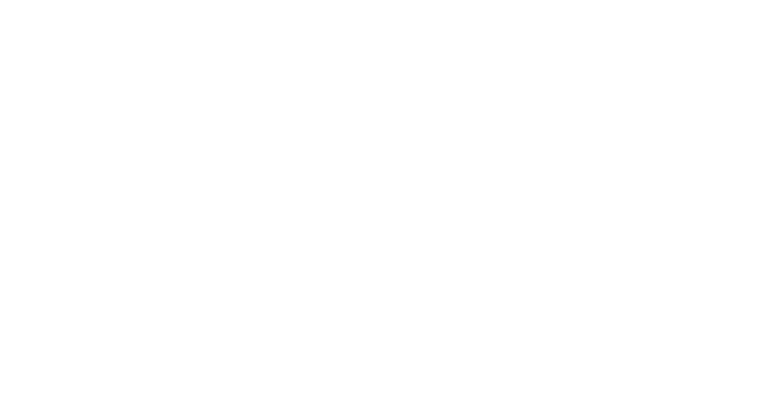
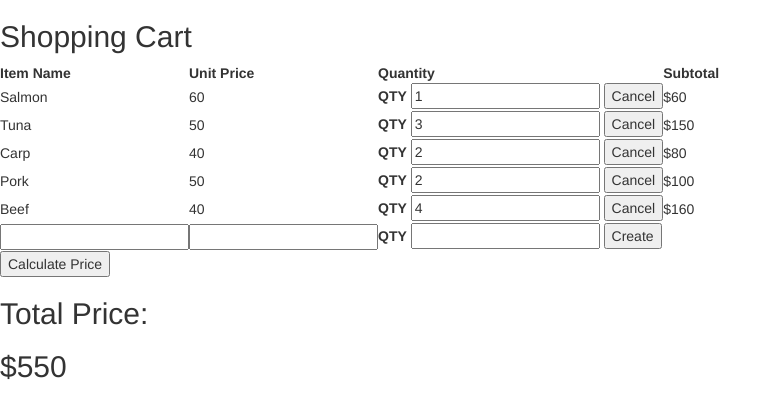
Before and after one commit to Payoshika/Simple-Shopping-Cart, a plain HTML site: page index.html in a window 1280 px wide. Shown: the whole page, without its empty margins (0-782 px from the left). Drawn offline with nearby package versions, Linux system fonts and the light colour scheme.

Commit message:
made basic function. subtotal calc and total calc are not working properly due to non-relfection of the updated values.

```diff
--- a/index.html
+++ b/index.html
@@ -15,6 +15,80 @@
     <link href="css/custom.css" rel="stylesheet">
   </head>
   <body>
-
+    <h2>Shopping Cart</h2>
+    <table>
+      <tr>
+        <th>Item Name</th>
+        <th>Unit Price</th>
+        <th>Quantity</th>
+        <th>Subtotal</th>
+      </tr>
+      <tr class="test">
+        <td>Salmon</td>
+        <td class="unit-price">60</td>
+        <td class="quantity">
+          <label for="">QTY</label>
+          <input type="text" value=1>
+          <button class="cancel">Cancel</button>
+        </td>
+        <td class="sub-total"></td>
+      </tr>
+      <tr class="test">
+        <td>Tuna</td>
+        <td class="unit-price">50</td>
+        <td class="quantity">
+          <label for="">QTY</label>
+          <input type="text" value=3>
+          <button class="cancel">Cancel</button>
+        </td>
+        <td class="sub-total"></td>
+      </tr>
+      <tr class="test">
+        <td>Carp</td>
+        <td class="unit-price">40</td>
+        <td class="quantity">
+          <label for="">QTY</label>
+          <input type="text" value=2>
+          <button class="cancel">Cancel</button>
+        </td>
+        <td class="sub-total"></td>
+      </tr>
+      <tr class="test">
+        <td>Pork</td>
+        <td class="unit-price">50</td>
+        <td class="quantity">
+          <label for="">QTY</label>
+          <input type="text" value=2>
+          <button class="cancel">Cancel</button>
+        </td>
+        <td class="sub-total"></td>
+      </tr>
+      <tr class="test">
+        <td>Beef</td>
+        <td class="unit-price">40</td>
+        <td class="quantity">
+          <label for="">QTY</label>
+          <input type="text" value=4>
+          <button class="cancel">Cancel</button>
+        </td>
+        <td class="sub-total"></td>
+      </tr>
+      <tr>
+        <td><input type="text" value></td>
+        <td class="unit-price"><input type="text" value></td>
+        <td class="quantity">
+          <label for="">QTY</label>
+          <input type="text" value>
+          <button class="create" type="button">Create</button>
+        </td>
+      </tr>
+    </table>
+    <div>
+      <button>Calculate Price</button>
+    </div>
+    <div class="total-price">
+      <h2>Total Price:</h2>
+      <h2>$:----</h2>
+    </div>
   </body>
 </html>
--- a/js/application.js
+++ b/js/application.js
@@ -0,0 +1,73 @@
+
+var priceArray =[]
+
+// total price calculater
+var subTotalCreater = function(){
+  $(".test").each(function(index,value){
+    var quantity = $(value).children(".quantity").children("input").val()
+    var unitPrice = parseFloat($(value).children(".unit-price").html())
+    var subTotal = quantity * unitPrice
+    priceArray.push(subTotal)
+    $(value).children(".sub-total").html(`$${subTotal}`)
+    })
+}
+
+// total price calculater
+var totalPriceFigure = function(){
+  var finalPrice = priceArray.reduce(function(total, value){
+    return total + value
+  },0)
+  $(".total-price h2:nth-child(2)").html(`$${finalPrice}`)
+  priceArray =[]
+}
+
+
+// quantity change will reflect on sub total and total price
+$(document).on('input',$(".test").children(".quantity").children("input").val(), function() {
+    subTotalCreater();
+    totalPriceFigure();
+})
+
+// delete function for existing items.
+ var rowDelete = function(event){
+   $(document).on("click", '.cancel', function(event){
+     $(this).closest("tr").remove()
+   })}
+ //
+ //   $(".test").children(".quantity").children("button").on("click", function(event){
+ //     // $(event.target).parent().parent().remove()
+ //     $(this).closest("tr").remove()
+ //     subTotalCreater();
+ //     totalPriceFigure();
+ //   })
+ // }
+
+// creating new items
+var newItemCreation = function(){
+    $("tr:last() td.quantity").children(".create").on("click", function(){
+    var newName = $("tr:last() td").first().children("input").val()
+    var newUnitPrice = parseFloat($("tr:last() td.unit-price").children("input").val())
+    var newQuantity = parseFloat($("tr:last() td.quantity input").val())
+    var newInsert =$(`
+      <tr>
+        <td>${newName}</td>
+        <td class="unit-price">${newUnitPrice}</td>
+        <td class="quantity">
+          <label for="">QTY</label>
+          <input type="text" value=${newQuantity}>
+          <button class="cancel">Cancel</button>
+        </td>
+      </tr>`)
+      console.log(newInsert);
+    newInsert.insertBefore($("tr").last())
+    })
+}
+ $(document).ready(function() {
+   subTotalCreater();
+   totalPriceFigure();
+   rowDelete();
+   newItemCreation();
+ });
+
+
+// new item後の承継と合計価格がずれている。document.onの使い方のはず
```
Also changed, not shown: 1 other file.
